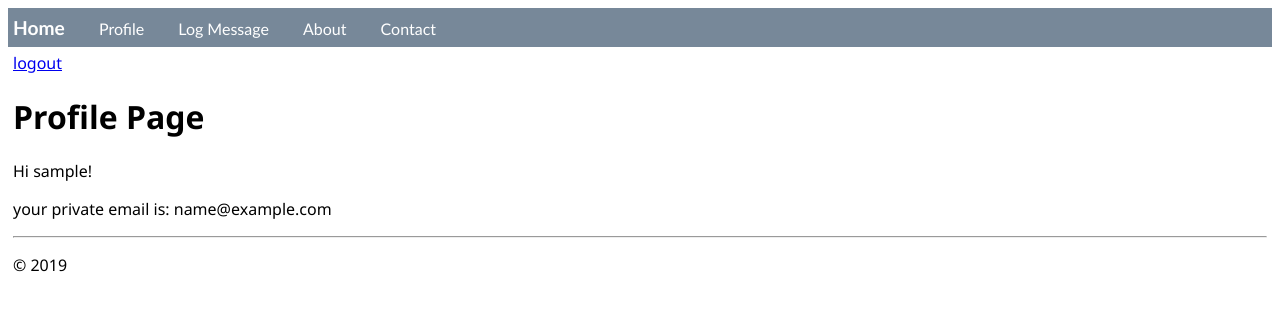
After one commit to i0rz/projectSSE, a Django app: page /profile/ in a window 1280 px wide. The commit adds this page. Shown: the top 311 px of the page. Run offline with Django 3.2, Linux system fonts and the light colour scheme; the visitor is signed in with stand-in values (Sample User, id 1).

Commit message:
Added Profile page, only logged in user can see, and can only see his own email

```diff
--- a/testing/templates/testing/layout.html
+++ b/testing/templates/testing/layout.html
@@ -10,6 +10,7 @@
 <body>
 <div class="navbar">
     <a href="{% url 'home' %}" class="navbar-brand">Home</a>
+    <a href="{% url 'profile' %}" class="navbar-item">Profile</a>
     <a href="{% url 'log' %}" class="navbar-item">Log Message</a>
     <a href="{% url 'about' %}" class="navbar-item">About</a>
     <a href="{% url 'contact' %}" class="navbar-item">Contact</a>
--- /dev/null
+++ b/testing/templates/testing/profile_page.html
@@ -0,0 +1,14 @@
+<!--admin url is http://localhost:8000/admin/-->
+{% extends "testing/layout.html" %}
+{% block title %}
+    Home
+{% endblock %}
+{% block content %}
+    <h1>Profile Page</h1>
+    {% if user.is_authenticated %}
+    Hi {{ user.username }}!
+    <p> your private email is: {{user.email}}</p>
+    {% else %}
+    This should never be seen
+    {% endif %}
+{% endblock %}
--- a/testing/urls.py
+++ b/testing/urls.py
@@ -16,6 +16,7 @@ urlpatterns = [
     path("contact/",views.contact, name="contact"),
     path("testing/<name>", views.hello_there, name="hello_there"),
     path("log/", views.log_message, name="log"),
+    path("profile/", views.profile_page, name="profile"),
     path("admin/", admin.site.urls),
     path('signup/', views.SignUp.as_view(), name='signup'),
     #first arg is a route "hello/" that accepts a variable string called name,
--- a/testing/views.py
+++ b/testing/views.py
@@ -71,3 +71,15 @@ class SignUp(generic.CreateView):
     # # content = "Hello there, " + clean_name + "! It's " + formatted_now
     # content = "<h1>Hello there, " + clean_name + "! It's "+formatted_now+"</h1>"
     # return HttpResponse(content)
+
+def profile_page(request):
+    """Profile page to show logged in user's info"""
+    context= {
+        "user": request.user,
+    }
+
+    if not request.user.is_authenticated:
+        return redirect("/accounts/login")
+
+
+    return render(request, "testing/profile_page.html", context)
```
